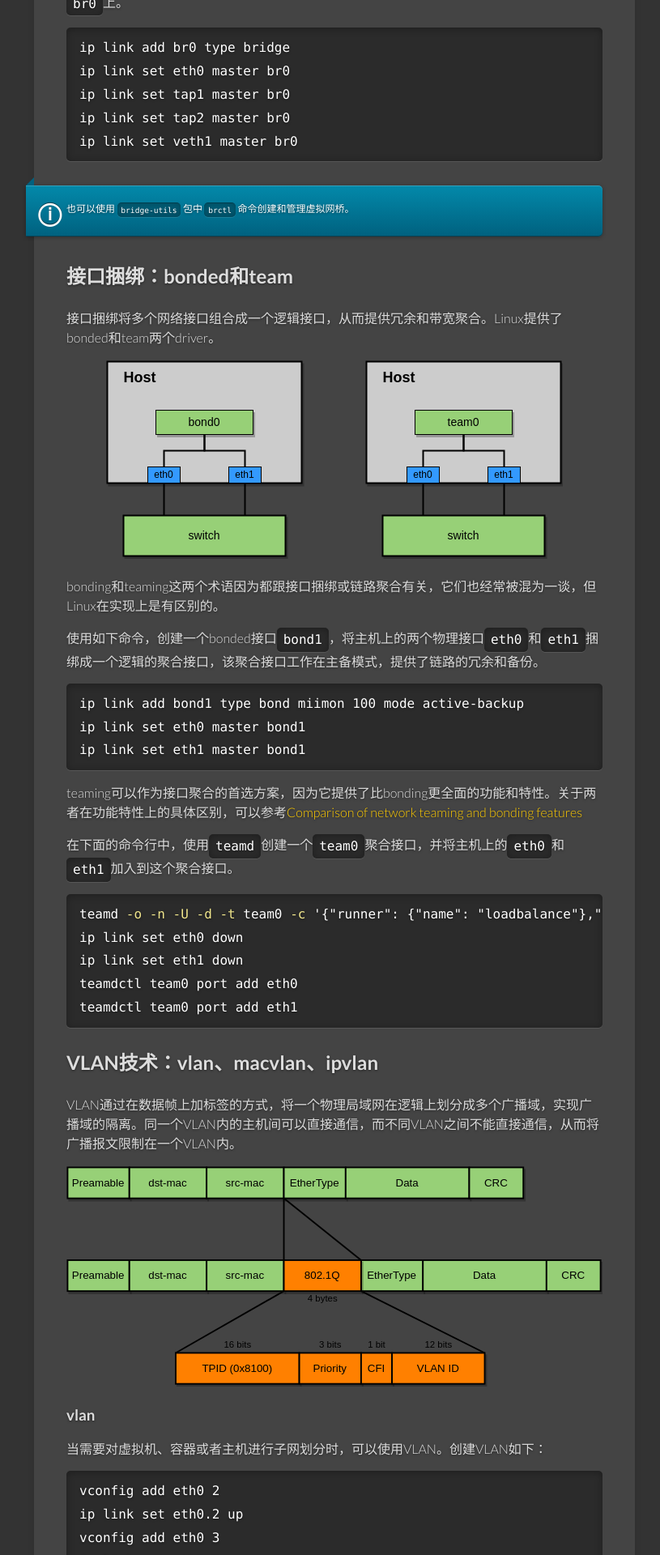
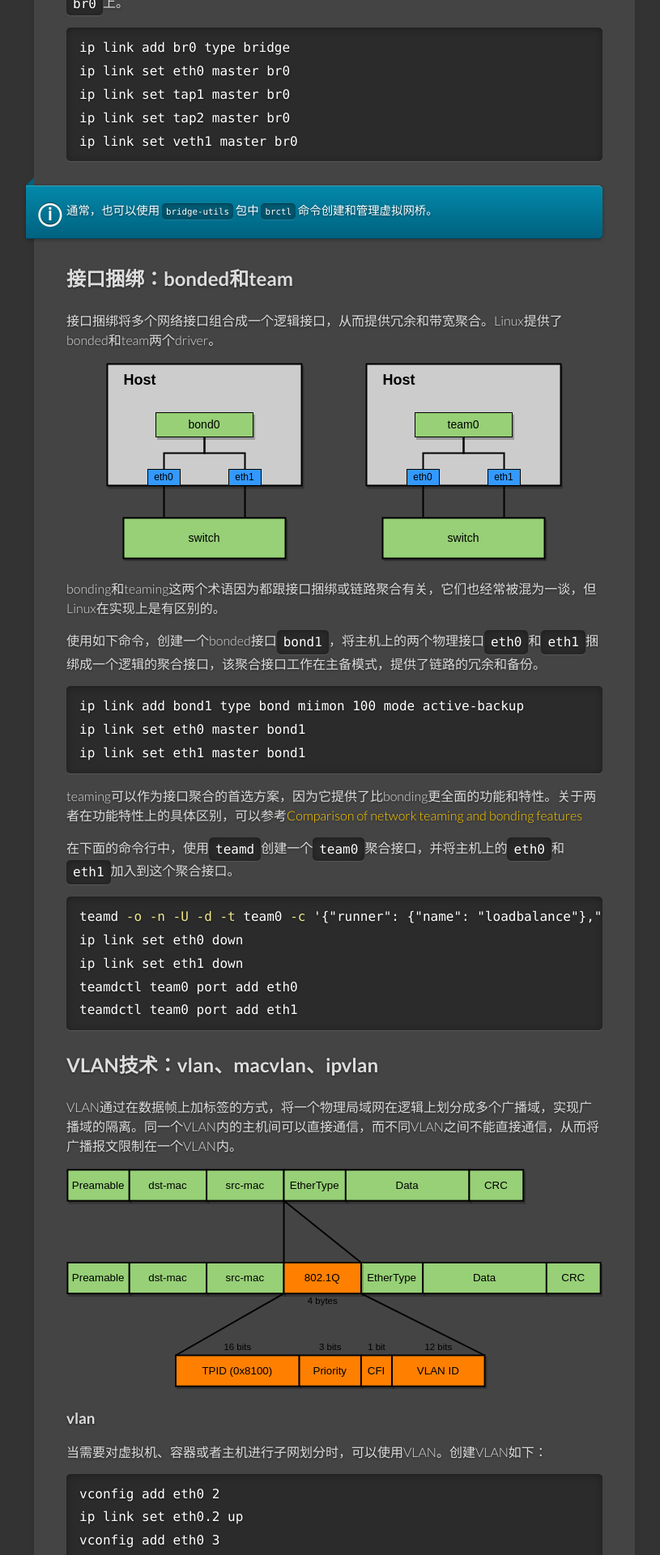
Before and after one commit to csulrong/csulrong.github.io, a Jekyll site: the page built from _posts/2020-06-06-linux-virutal-interfaces.md, in a window 1280 px wide. Shown: the part 1288-3208 px from the top of the page at 81% size, without its empty margins (129-944 px from the left). Built offline with Jekyll 4.4.1, drawn with Linux system fonts in a browser that asks for light colours.

Commit message:
increase font-size in info box to .9em and reduce font-size to 14px for code-block

```diff
--- a/_posts/2020-06-06-linux-virutal-interfaces.md
+++ b/_posts/2020-06-06-linux-virutal-interfaces.md
@@ -42,7 +42,7 @@
 {% endhighlight %}
 
 <div class="note info">
-  <p>也可以使用<code>bridge-utils</code>包中<code>brctl</code>命令创建和管理虚拟网桥。</p>
+  <p>通常，也可以使用<code>bridge-utils</code>包中<code>brctl</code>命令创建和管理虚拟网桥。</p>
 </div>
 
 ## 接口捆绑：bonded和team
--- a/_sass/_style.scss
+++ b/_sass/_style.scss
@@ -670,7 +670,7 @@
   background-color: rgba(0,0,0,0.2);
   margin-left: 2.5px;
   margin-right: 2.5px;
-  font-size: 0.8em;
+  font-size: 0.75em;
 }
 
 .code-block {
@@ -745,7 +745,7 @@
   border-left: 2px solid #777;
   padding-left: 20px;
   font-style: italic;
-  font-size: 18px;
+  font-size: 14px;
   font-weight: 500;
 }
 
@@ -894,7 +894,7 @@
 
   p {
     font-weight: 400;
-    font-size: .75em;
+    font-size: .9em;
   }
 
   &:after {
```
